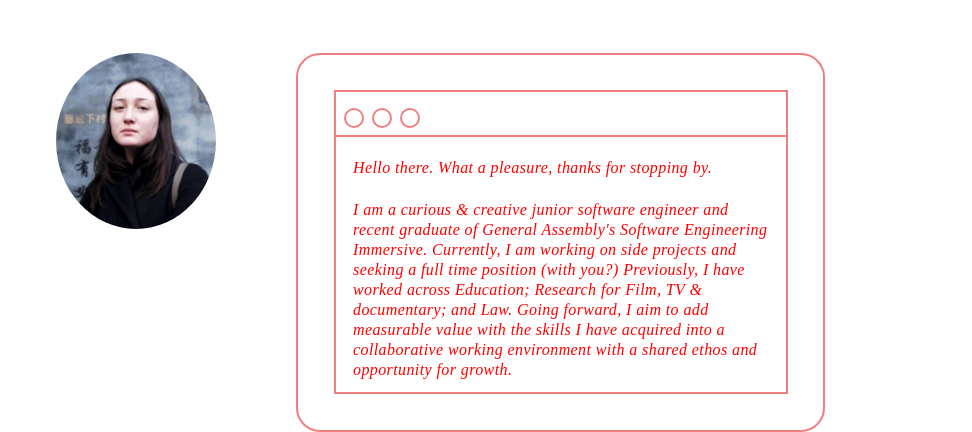
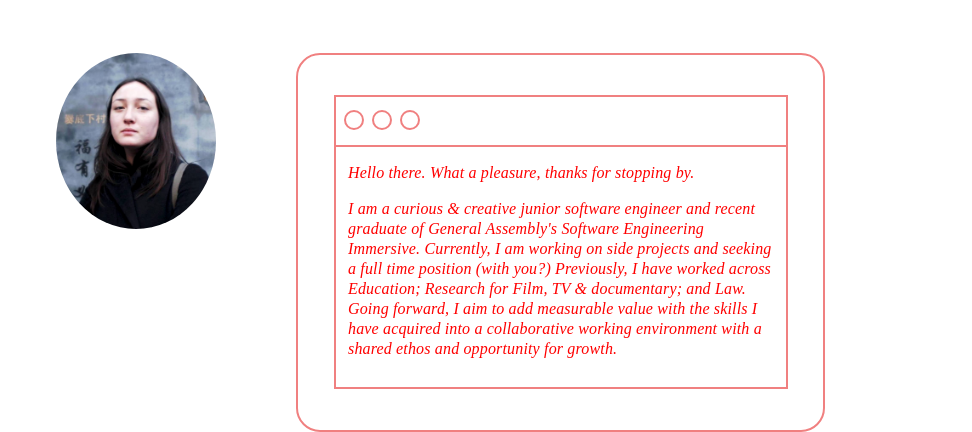
Before and after one commit to cruickshankrpc/raquelcruickshank.co.uk, a plain HTML site: page index.html in a window 1280 px wide. Shown: the part 566-998 px from the top of the page, without its empty margins (104-1076 px from the left). Drawn offline with Linux system fonts and the light colour scheme; a web font is replaced by a local one.

Commit message:
card done

```diff
--- a/index.html
+++ b/index.html
@@ -43,8 +43,8 @@
           <div class="c"></div>
         </div>
         <div class="bottom">
-        <h4>Hello there. What a pleasure, thanks for stopping by. </h4>
-        <h4>
+        <p>Hello there. What a pleasure, thanks for stopping by. </p>
+        <p>
           I am a curious & creative junior software engineer and recent graduate of General Assembly's Software
           Engineering
           Immersive.
@@ -53,7 +53,7 @@
           Going forward, I aim to add measurable value with the skills I have acquired into a collaborative working
           environment
           with a shared ethos and opportunity for growth.
-        </h4>
+        </p>
       </div>
       </div>
     </div>
--- a/style.css
+++ b/style.css
@@ -429,7 +429,7 @@ body {
   align-items: center;
   /* padding: 1.5rem; */
   width: 450px;
-  height: 300px;
+  height: 290px;
   border: solid 2px lightcoral;
 }
 
@@ -438,8 +438,8 @@ body {
   flex-direction: column;
   justify-content: center;
   align-items: center;
-  width: 415px;
-  height: 260px;
+  width: 425px;
+  height: 275px;
   /* padding: 1.5rem; */
 }
 
@@ -449,7 +449,7 @@ body {
   /* align-items: center; */
   border-bottom: solid 2px lightcoral;
   width: 450px;
-  padding-top: 1rem;
+  /* padding-top: 1rem; */
   height: 35px;
 }
 
@@ -461,20 +461,26 @@ body {
   border: solid 2px lightcoral;
   border-radius: 50%;
   margin-left: 0.5rem;
-  margin-bottom: 0.5rem;
-  margin-top: 0.5rem;
+  /* margin-bottom: 0.5rem; */
+  /* margin-top: 0.5rem; */
+}
 
-}
+/* .bottom {
+  padding: 10px;
+  width: 450px;
+  height: 250px;
+} */
 
 
 
 
-.bio h4 {
+.bio p {
   font-family: futura;
   font-weight: 300;
   font-style: italic;
-  letter-spacing: 0.025em;
+  letter-spacing: 0.01em;
   color: red;
+  margin: none;
 }
 
 img {
```
